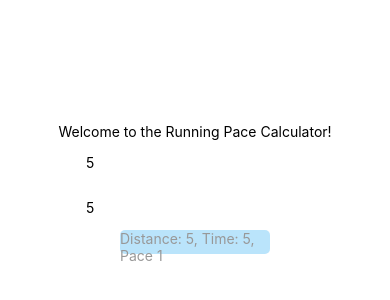
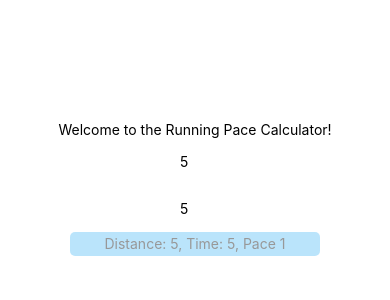
Before and after one commit to TaxManDan/Mobile-app, a React Native app: screen / in a window 390 px wide. Shown: the part 234-534 px from the top of the page. Built offline with nearby package versions, Linux system fonts and the light colour scheme.

Commit message:
Update App.js

```diff
--- a/App.js
+++ b/App.js
@@ -46,19 +46,28 @@ const styles = StyleSheet.create({
     justifyContent: 'center',
   },
   square: {
-    width: 150,
+    width: 250,
     height: 24,
     backgroundColor: '#55BCF6',
     opacity: 0.4,
     borderRadius: 5,
+    alignContent: 'center',
+    justifyContent: 'center',
+    alignSelf: 'center',
+    textAlignVertical: 'center',
+    textAlign: 'center',
   },
   input: {
     borderwidth: 20,
     borderColor: "#4b475b",
-    padding: 7,
+    padding: 10,
     opacity: 1,
     borderRadius: 6,
-    margin: 7,
+    margin: 5,
+    width: 50,
+
+  },
+  label: {
 
   },
 });
```
